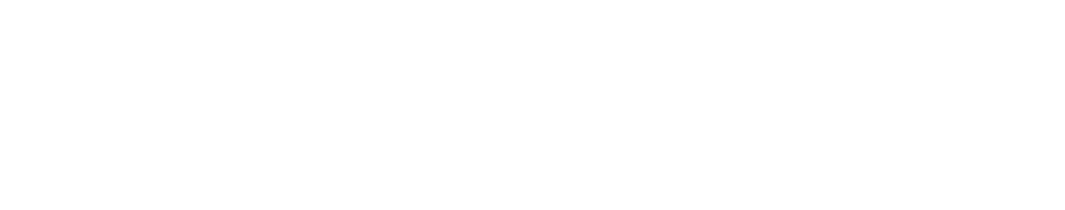
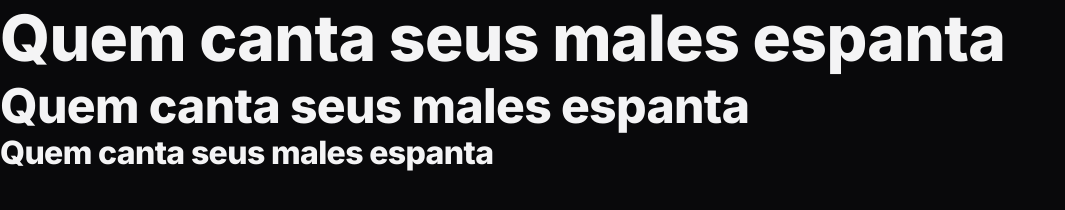
Before and after one commit to devalefhilima/Zingen, a plain HTML site: page index.html in a window 1280 px wide. Shown: the whole page, without its empty margins (0-1065 px from the left). Drawn offline with Linux system fonts and the light colour scheme.

Commit message:
Definindo variáveis CSS

```diff
--- a/index.html
+++ b/index.html
@@ -1,14 +1,21 @@
 <!DOCTYPE html>
 <html lang="pt-br">
 <head>
+    <link rel="preconnect" href="https://fonts.googleapis.com">
+    <link rel="preconnect" href="https://fonts.gstatic.com" crossorigin>
+
     <meta charset="UTF-8">
     <meta name="viewport" content="width=device-width, initial-scale=1.0">
 
     <title>Zingen</title>
 
     <link rel="stylesheet" href="./styles/index.css">
+
+    <link href="https://fonts.googleapis.com/css2?family=Inter:ital,opsz,wght@0,14..32,100..900;1,14..32,100..900&display=swap" rel="stylesheet">
 </head>
 <body>
-
+    <h1>Quem canta seus males espanta</h1>
+    <h2>Quem canta seus males espanta</h2>
+    <h3>Quem canta seus males espanta</h3>
 </body>
 </html>
--- a/styles/global.css
+++ b/styles/global.css
@@ -0,0 +1,81 @@
+*, *::before, *::after {
+    box-sizing: border-box;
+}
+
+* {
+    margin: 0;
+    padding: 0;
+    font: inherit;
+
+    -webkit-font-smoothing: antialiased;
+    -moz-osx-font-smoothing: grayscale;
+}
+
+:root {
+    --bg-color: #09090B;
+    --surface-color: #18181B;
+    --stroke-color: #27272A;
+    --text-color-primary: #F4F4F5;
+    --text-color-secondary: #A1A1AA;
+    --brand-color-primary: #F7B733;
+    --brand-color-secondary: #FC4A1A;
+
+    --ff-sans: "Inter", system-ui, sans-serif;
+    --fw-base: 400;
+    --fw-md: 500;
+    --fw-bold: 800;
+
+    --fs-sm: 0.875rem;
+    --fs-base: 1rem;
+    --fs-lg: 1.25rem;
+    --fs-xl: 1.5rem;
+    --fs-2xlg: 2.5rem;
+}
+
+html {
+    font-family: var(--ff-sans);
+    font-weight: var(--fw-base);
+    font-size: var(--fs-base);
+    line-height: 1.6;
+    color: var(--text-color-primary);
+}
+
+body {
+    background-color: var(--bg-color);
+}
+
+h1, h2, h3 {
+    line-height: 1.2;
+    color: var(--text-color-primary);
+    font-weight: var(--fw-bold);
+    letter-spacing: -0.04rem;
+}
+
+h1 {
+    font-size: var(--fs-2xlg);
+}
+
+h2 {
+    font-size: var(--fs-xl);
+}
+
+h3 {
+    font-size: var(--fs-lg);
+}
+
+a {
+    text-decoration: none;
+    color: inherit;
+}
+
+ul[role="list"] {
+    list-style: none;
+}
+
+@media (width >= 80em) {
+    :root {
+        --fs-lg: 2rem;
+        --fs-xl: 3rem;
+        --fs-2xlg: 4rem;
+    }
+}
```
